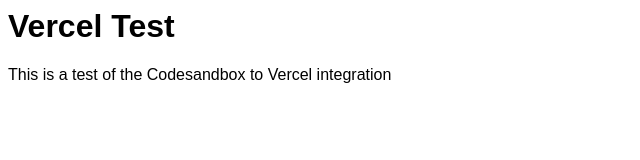
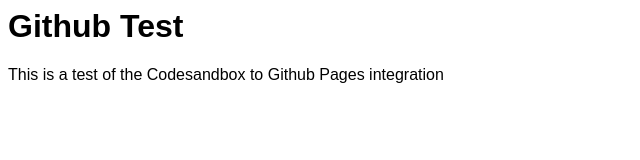
Before and after one commit to Brontojoris/csb-github-test, a website: page index.html in a window 1280 px wide. Shown: the whole page, without its empty margins (0-640 px from the left). Drawn offline with Linux system fonts and the light colour scheme.

Commit message:
change to github

```diff
--- a/index.html
+++ b/index.html
@@ -1,6 +1,6 @@
 <html>
   <head>
-    <title>A Vercel Test</title>
+    <title>A Github Test</title>
     <style>
       * {
         font-family: sans-serif;
@@ -11,7 +11,7 @@
     </script>
   </head>
   <body>
-    <h1>Vercel Test</h1>
-    <p>This is a test of the Codesandbox to Vercel integration</p>
+    <h1>Github Test</h1>
+    <p>This is a test of the Codesandbox to Github Pages integration</p>
   </body>
 </html>
```
Also changed, not shown: 1 other file.
